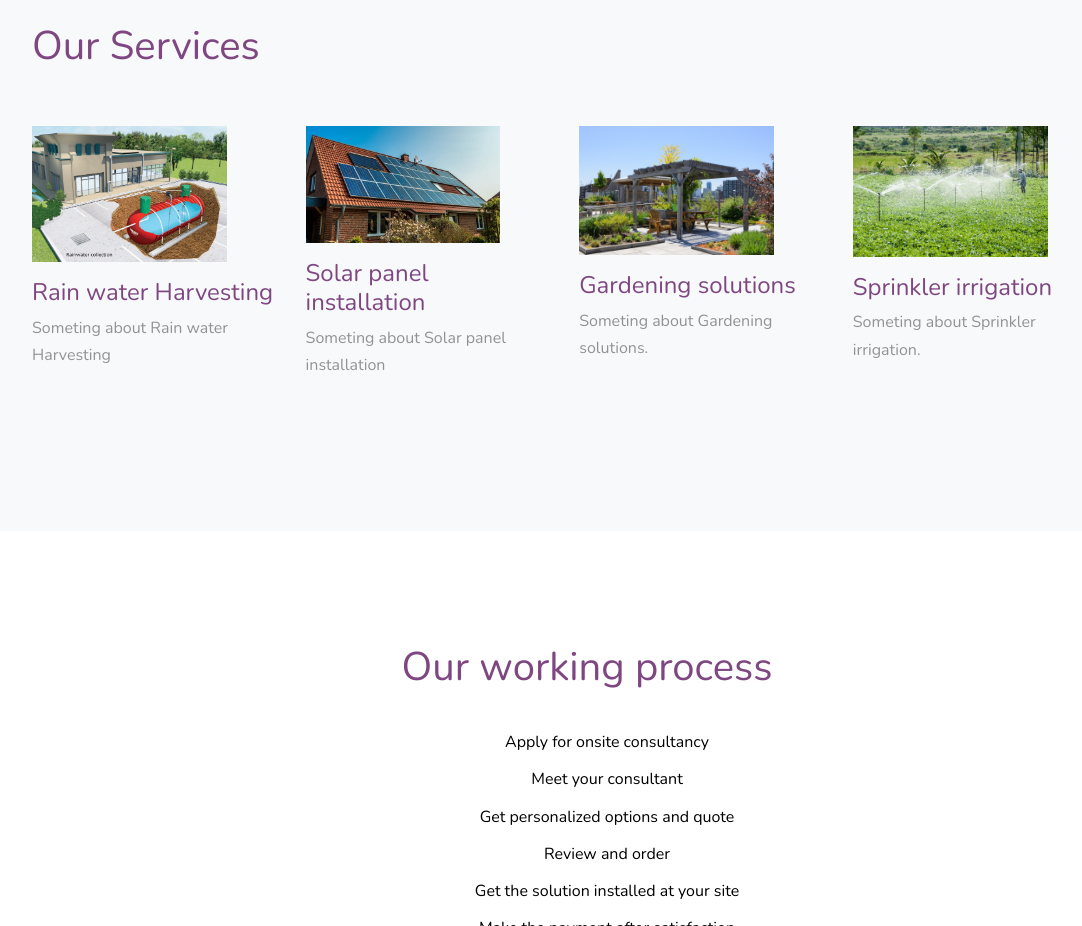
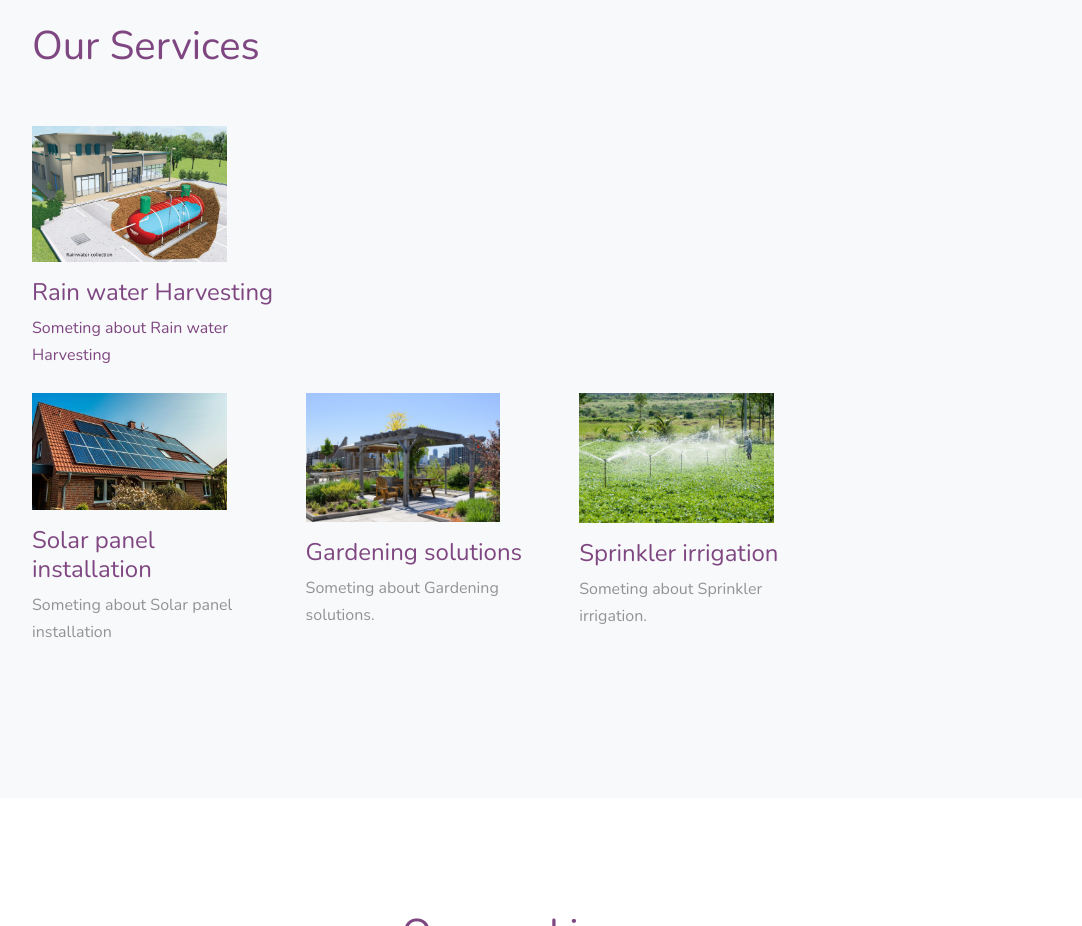
Before and after one commit to totlaashish/startup, a plain HTML site: page index.html in a window 1280 px wide. Shown: the part 880-1806 px from the top of the page, without its empty margins (53-1135 px from the left). Drawn offline with nearby package versions, Linux system fonts and the light colour scheme; files whose address does not match are found by name.

Commit message:
Add files via upload

```diff
--- a/index.html
+++ b/index.html
@@ -129,6 +129,7 @@
 </div>
 </div>
 <div class="row">
+  <a href='rainwater.html'>
 <div class="col-md-6 col-lg-4 mb-4">
 <span class="d-block mb-3 display-3 text-secondary"><img src="images/rainwater.jpg" style="
     width: 80%;
@@ -136,6 +137,7 @@
 <h3 class="text-primary h4 mb-2">Rain water Harvesting</h3>
 <p>Someting about Rain water Harvesting</p>
 </div>
+</a>
 <div class="col-md-6 col-lg-4 mb-4">
 <span class="d-block mb-3 display-3 text-secondary"><img src="images/hero_1.jpg" style="
     width: 80%;
```
